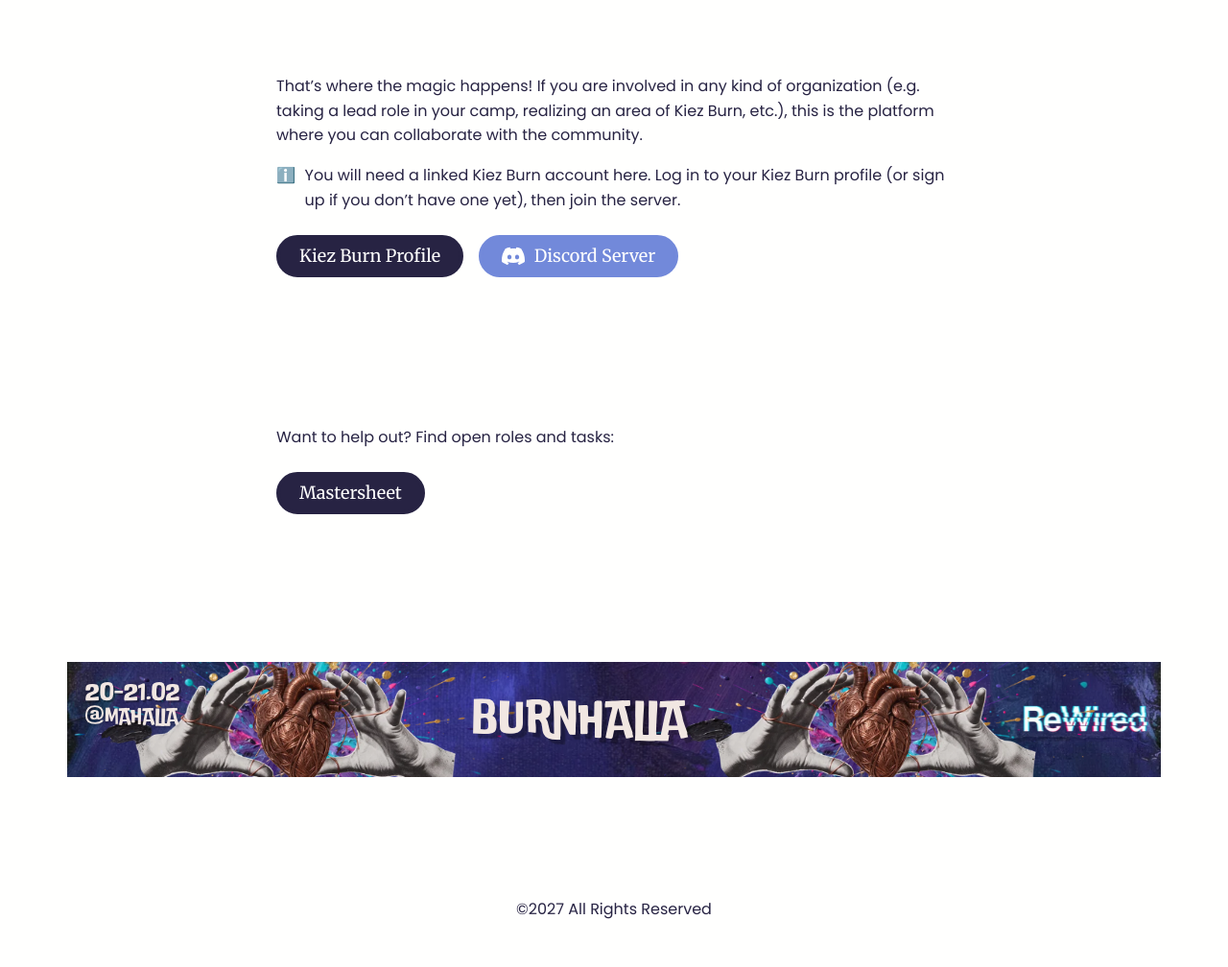
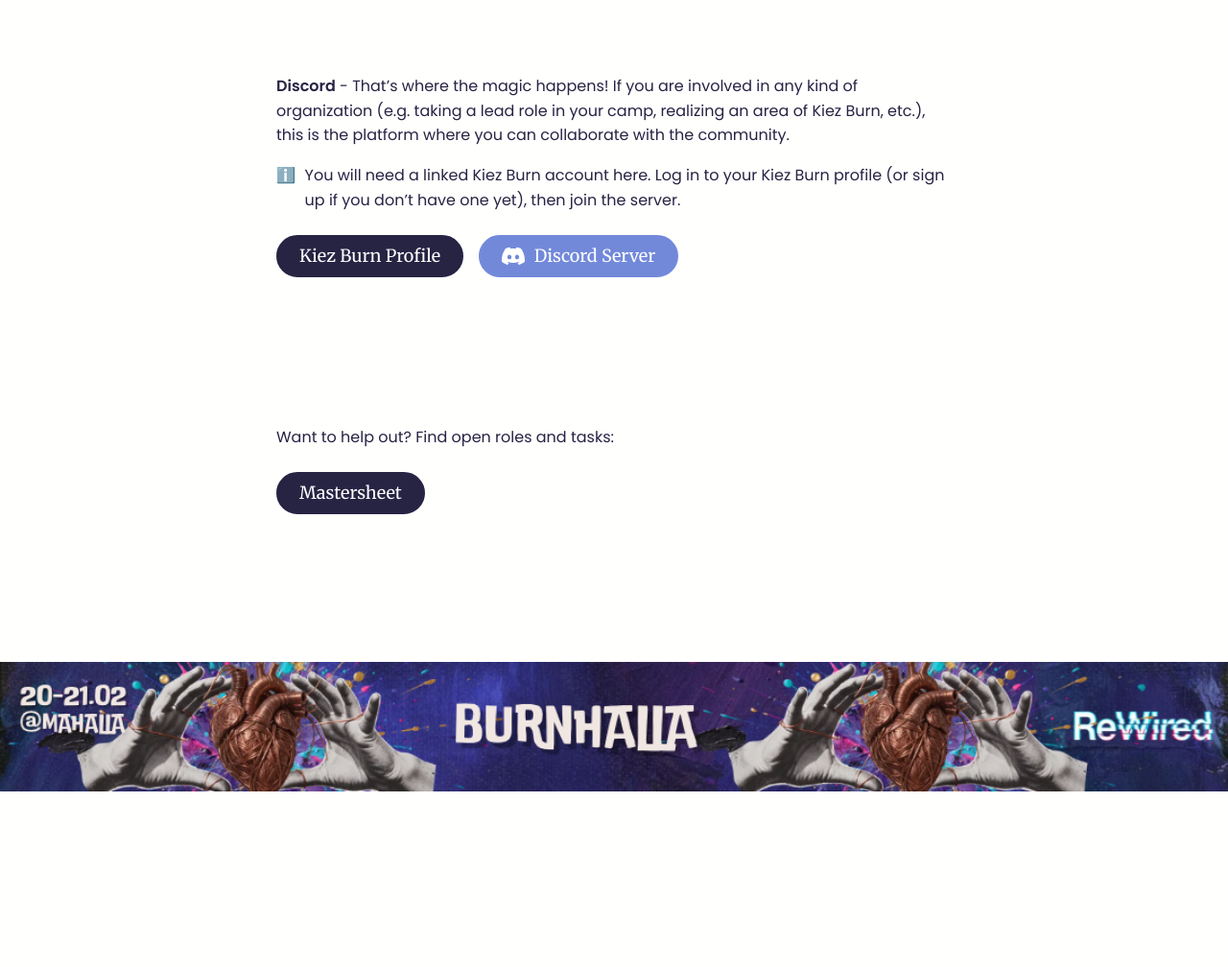
Before and after one commit to soof-golan/burnhalla.kiezburn.org, a plain HTML site: page public/get-involved.html in a window 1280 px wide. Shown: the part 734-1742 px from the top of the page at 96% size. After the commit the page ends 1635 px from the top, so only its background shows below. Drawn offline with Linux system fonts and the light colour scheme.

Commit message:
Get Involved/FAQ: full-width bottom banner, bold Discord lead-in; remove footer line on all pages (incl. homepage)
Co-Authored-By: Claude Sonnet 5.5 <noreply@anthropic.com>

```diff
--- a/public/get-involved.html
+++ b/public/get-involved.html
@@ -138,14 +138,14 @@
     .button.primary { background: var(--sun); border-color: var(--sun); color: var(--ink); }
     .button.secondary { background: var(--ink); border-color: var(--paper); color: var(--paper); }
 
-    footer { padding-block: 3rem; text-align: center; }
 
     /* FAQ */
     .faq-intro { text-align: center; padding-block: clamp(2rem, 5vw, 4rem); }
     .faq-intro h2 { font-size: clamp(2.5rem, 1.5rem + 4vw, 4rem); margin: 0 0 .5rem; }
     .faq-intro p { font-family: Merriweather, Georgia, serif; font-size: 1.25rem; }
     .faq-intro img { width: min(100%, 22rem); margin: 1.5rem auto 0; }
-    .banner img { margin-inline: auto; }
+    .banner { width: 100%; }
+    .banner img { width: 100%; height: auto; }
     .section-title { text-align: center; }
     .section-title h2 { margin: 0; }
     .cards h3, .pair h3 { font-size: 1.25rem; margin: 0 0 1rem; font-family: Merriweather, Georgia, serif; font-weight: 400; }
@@ -191,7 +191,7 @@
 
     <section>
       <div class="wrap involved">
-        <p>That’s where the magic happens! If you are involved in any kind of organization (e.g. taking a lead role in your camp, realizing an area of Kiez Burn, etc.), this is the platform where you can collaborate with the community.</p>
+        <p><strong>Discord</strong> - That’s where the magic happens! If you are involved in any kind of organization (e.g. taking a lead role in your camp, realizing an area of Kiez Burn, etc.), this is the platform where you can collaborate with the community.</p>
         <p class="note"><span aria-hidden="true">ℹ️</span> <span>You will need a linked Kiez Burn account here. Log in to your Kiez Burn profile (or sign up if you don’t have one yet), then join the server.</span></p>
         <div class="buttons">
           <a class="button secondary" href="https://portal.kiezburn.org/" target="_blank" rel="noopener noreferrer">Kiez Burn Profile</a>
@@ -215,6 +215,5 @@
     </section>
   </main>
 
-  <footer>©2027 All Rights Reserved</footer>
 </body>
 </html>
```
Also changed, not shown: public/faq.html (+2 -3 lines), public/index.html (+0 -2 lines).
